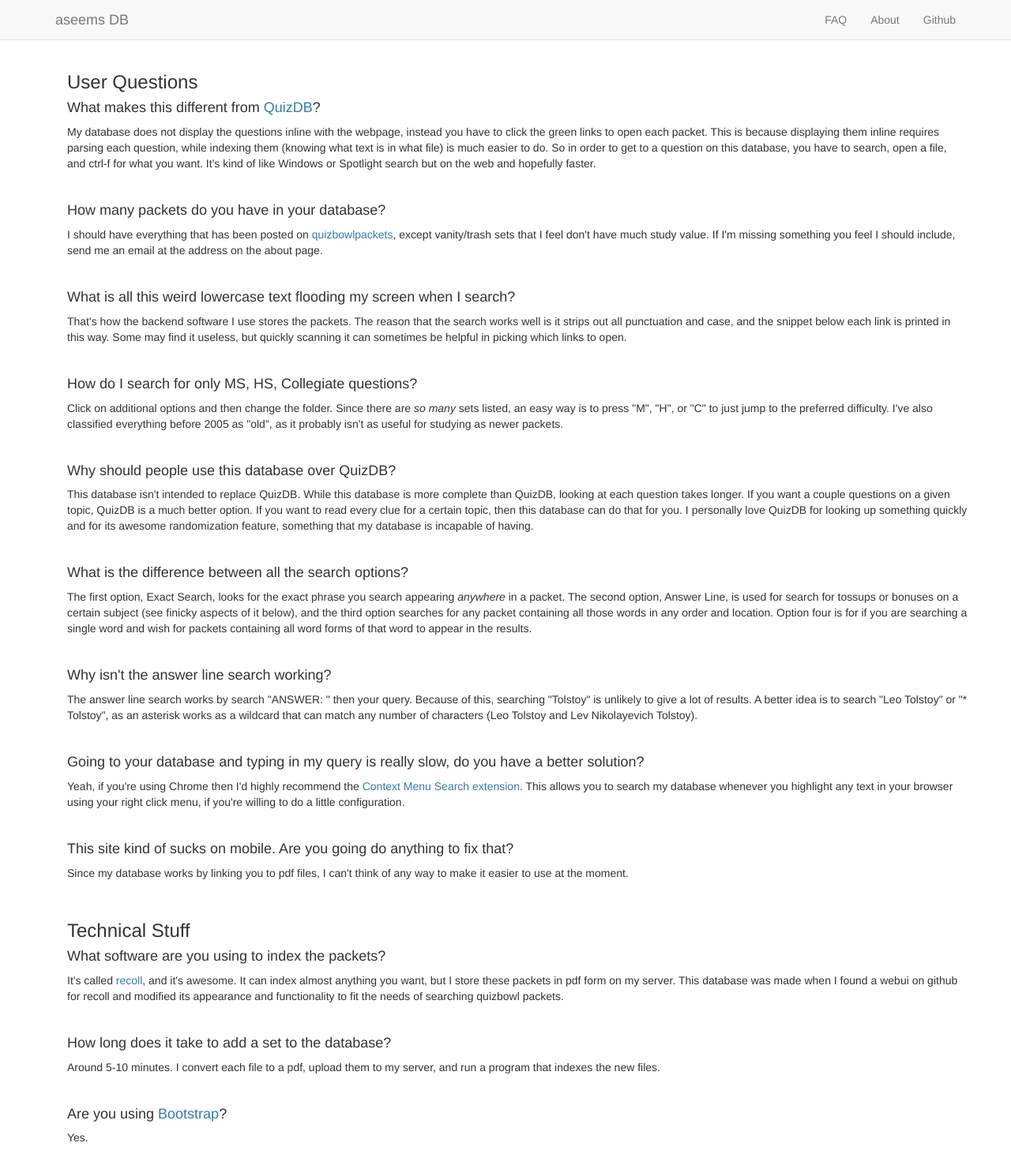
After one commit to aseem-keyal/aseemsDB, a FastAPI app: template app/templates/faq.html in a window 1280 px wide. The commit adds this page. Shown: the whole page at 79% size. Run offline with FastAPI, Linux system fonts and the light colour scheme; the template is opened without the code that fills it, so the values that code supplies are empty; some libraries are stand-ins or nearby versions.

Commit message:
added json,csv links, result badge links, faq and about pages, icon

```diff
--- a/app/main.py
+++ b/app/main.py
@@ -1,5 +1,5 @@
 from typing import Optional
-from fastapi import FastAPI, Request, Query, Path
+from fastapi import FastAPI, Request, Query, Path, Response
 from fastapi.responses import HTMLResponse
 from fastapi.staticfiles import StaticFiles
 from fastapi.templating import Jinja2Templates
@@ -11,6 +11,11 @@ import os
 import math
 import urllib
 import shlex
+import hashlib
+import string
+import json
+import csv
+import io
 
 try:
     from recoll import recoll
@@ -85,6 +90,14 @@ async def main(request: Request):
                                                         "dirs": sorted_dirs(config["dirs"], config["dirdepth"])})
 
 
+@app.get("/faq", response_class=HTMLResponse)
+async def faq(request: Request):
+    return templates.TemplateResponse("faq.html", {"request": request})
+
+@app.get("/about", response_class=HTMLResponse)
+async def about(request: Request):
+    return templates.TemplateResponse("about.html", {"request": request})
+
 @app.get("/preview/{resnum}", response_class=HTMLResponse)
 async def preview(request: Request,
         query: str,
@@ -100,6 +113,46 @@ async def preview(request: Request,
                                                         "filename": filename,
                                                         "packet_text": packet_text})
 
+@app.get("/json")
+async def get_json(request: Request,
+        response: Response,
+        query: str,
+        searchtype: Optional[int] = Query(1, ge=1, le=3),
+        dir: Optional[str] = "<all>",
+        sort: Optional[str] = "url",
+        ascending: Optional[int] = Query(0, ge=0, le=1)):
+    qs = build_query_string(wrap_query(query, searchtype), dir)
+    response.headers['Content-Type'] = 'application/json'
+    response.headers['Content-Disposition'] = 'attachment; filename=recoll-%s.json' % normalise_filename(qs)
+    res, nres, time = await recoll_search(query, searchtype, dir, sort, ascending, 0, dosnippets=True)
+    print(dict(request.query_params))
+    return json.dumps({ 'query': dict(request.query_params), 'results': res })
+
+@app.get("/csv")
+async def get_csv(request: Request,
+        response: Response,
+        query: str,
+        searchtype: Optional[int] = Query(1, ge=1, le=3),
+        dir: Optional[str] = "<all>",
+        sort: Optional[str] = "url",
+        ascending: Optional[int] = Query(0, ge=0, le=1)):
+    qs = build_query_string(wrap_query(query, searchtype), dir)
+    config = get_config()
+    res, nres, time = await recoll_search(query, searchtype, dir, sort, ascending, 0, dosnippets=False)
+    response.headers['Content-Disposition'] = 'attachment; filename=recoll-%s.csv' % normalise_filename(qs)
+
+    si = io.StringIO()
+    cw = csv.writer(si)
+    fields = config['csvfields'].split()
+    cw.writerow(fields)
+    for doc in res:
+        row = []
+        for f in fields:
+            row.append(doc[f])
+        cw.writerow(row)
+    data = si.getvalue().strip("\r\n")
+    return data
+
 @app.get("/results", response_class=HTMLResponse)
 async def results(request: Request,
         query: str,
@@ -110,7 +163,6 @@ async def results(request: Request,
         snippets: Optional[bool] = False,
         page: Optional[int] = Query(1, ge=1)):
     config = get_config()
-    print(snippets)
     results, nres, time = await recoll_search(query, searchtype, dir, sort, ascending, page, dosnippets=snippets)
     #results, nres, time = await recoll_search(query, searchtype, dir, sort, ascending, page)
     return templates.TemplateResponse("results.html", {"request": request,
@@ -123,6 +175,7 @@ async def results(request: Request,
                                                         "pages": calculate_pages(nres, config['perpage']),
                                                         "page_href": render_page_link,
                                                         "packet_href": render_packet_link,
+                                                        "set_href": render_set_link,
                                                         "preview_href": render_preview_link,
                                                         "render_set_name": render_set_name,
                                                         "offset": calculate_offset(page, config['perpage']),
@@ -130,6 +183,7 @@ async def results(request: Request,
                                                         "snippets": snippets,
                                                         "ascending": ascending,
                                                         "render_path": render_path,
+                                                        "render_link_params": render_link_params,
                                                         "render_packet_name": render_packet_name,
                                                         "dirs": sorted_dirs(config['dirs'], config['dirdepth'])})
 
@@ -176,6 +230,16 @@ def get_dirs(tops, depth):
         v = v + dirs
     return ['<all>'] + v
 
+def normalise_filename(fn):
+    valid_chars = "_-%s%s" % (string.ascii_letters, string.digits)
+    out = ""
+    for i in range(0,len(fn)):
+        if fn[i] in valid_chars:
+            out += fn[i]
+        else:
+            out += "_"
+    return out
+
 def sorted_dirs(tops, depth):
     return filter(None, sorted(get_dirs(tops, depth), key=lambda p: (p.count(os.path.sep), p)))
 
@@ -188,9 +252,12 @@ class HlMeths:
 def render_path(path):
     return replace_underscores(re.sub('.+/','', path))
 
+def render_link_params(path, params):
+    return path % urllib.parse.urlencode(params)
+
 def render_preview_link(resnum, params):
     # TODO: extract 'preview' out into a string variable
-    return "./preview/" + str(resnum) + "?%s" % urllib.parse.urlencode(params)
+    return render_link_params("./preview/" + str(resnum) + "?%s", params)
 
 def replace_underscores(filename):
     return filename.replace("_", " ")
@@ -209,6 +276,13 @@ def render_page_link(query, page):
 
 def render_packet_link(filename, page=1):
     return "." + filename[filename.find('/static'):] + "#page=" + str(page)
+
+def render_set_link(filename):
+    q = {}
+    q['dir'] = "/".join(filename.rsplit('/',3)[1:-1])
+    q['query'] = "the"
+    q['snippets'] = 1
+    return './results?%s' % urllib.parse.urlencode(q)
 
 def render_set_name(filename):
     return replace_underscores('/'.join(filename.rsplit('/',3)[1:-1]))
@@ -271,6 +345,14 @@ async def recoll_search(query, searchtype, dir, sort, ascending, page, dosnippet
     q = recoll_initsearch(query, dir, sort, ascending)
     nres = q.rowcount
 
+    if config['maxresults'] == 0:
+        config['maxresults'] = nres
+    if nres > config['maxresults']:
+        nres = config['maxresults']
+    if config['perpage'] == 0 or page == 0:
+        config['perpage'] = nres
+        page = 1
+
     offset = calculate_offset(page, config['perpage'])
     q = scroll_query(q, offset)
     highlighter = HlMeths()
@@ -285,6 +367,7 @@ async def recoll_search(query, searchtype, dir, sort, ascending, page, dosnippet
                     d[f] = v
                 else:
                     d[f] = ''
+            d['sha'] = hashlib.sha1((d['url']+d['ipath']).encode('utf-8')).hexdigest()
             if dosnippets:
                 d['snippet'] = q.makedocabstract(doc, highlighter)
                 d['page_num'] = get_page_num(d['snippet'])
--- /dev/null
+++ b/app/templates/about.html
@@ -0,0 +1,5 @@
+{% extends "base.html" %}
+{% block title %}: About{% endblock %}
+{% block content %}
+<p>I'm Aseem, a former EECS (Electrical Engineering & Computer Science) student at UC Berkeley. I created this database with the intent of having a way to search through every set posted on the Internet. If you have any suggestions, errors, or anything else regarding this database that you would like to send to me, you can email me at <a href="mailto:aseem.keyal@gmail.com">aseem.keyal@gmail.com</a>.</p>
+{% endblock %}
--- a/app/templates/base.html
+++ b/app/templates/base.html
@@ -12,6 +12,9 @@
     <script type="text/javascript" src="static/typeahead.min.js"></script>
     <script src="https://cdnjs.cloudflare.com/ajax/libs/twitter-bootstrap/3.4.1/js/bootstrap.min.js" integrity="sha512-oBTprMeNEKCnqfuqKd6sbvFzmFQtlXS3e0C/RGFV0hD6QzhHV+ODfaQbAlmY6/q0ubbwlAM/nCJjkrgA3waLzg==" crossorigin="anonymous"></script>
 
+    <link rel="icon" type="image/png" href="static/recoll.png">
+    <link rel="search" type="application/opensearchdescription+xml" title="recoll" href="osd.xml">
+
     <title>aseemsDB{% block title %}{% endblock %}</title>
     {% endblock %}
 </head>
--- a/app/templates/components/navbar.html
+++ b/app/templates/components/navbar.html
@@ -6,12 +6,12 @@
       <span class="icon-bar"></span>
       <span class="icon-bar"></span>
     </button>
-    <a class="navbar-brand" href="./">aseems DB</a>
+    <a class="navbar-brand" href="/">aseems DB</a>
   </div>
   <div class="navbar-collapse collapse navbar-responsive-collapse">
     <ul class="nav navbar-nav navbar-right">
-      <li><a href="./faq">FAQ</a></li>
-      <li><a href="./about">About</a></li>
+      <li><a href="/faq">FAQ</a></li>
+      <li><a href="/about">About</a></li>
       <li><a href="https://github.com/aseem-keyal/qbdb">Github</a></li>
     </ul>
   </div>
--- /dev/null
+++ b/app/templates/faq.html
@@ -0,0 +1,66 @@
+{% extends "base.html" %}
+{% block title %}: FAQ{% endblock %}
+{% block content %}
+<div class="container">
+<h3>User Questions</h3>
+
+<h4>What makes this different from <a href="https://www.quizdb.org/">QuizDB</a>?</h4>
+
+<p>My database does not display the questions inline with the webpage, instead you have to click the green links to open each packet. This is because displaying them inline requires parsing each question, while indexing them (knowing what text is in what file) is much easier to do. So in order to get to a question on this database, you have to search, open a file, and ctrl-f for what you want. It's kind of like Windows or Spotlight search but on the web and hopefully faster.</p>
+<br>
+<h4>How many packets do you have in your database?</h4>
+
+<p>I should have everything that has been posted on <a href="http://www.quizbowlpackets.com/">quizbowlpackets</a>, except vanity/trash sets that I feel don't have much study value. If I'm missing something you feel I should include, send me an email at the address on the about page.</p>
+<br>
+<h4>What is all this weird lowercase text flooding my screen when I search?</h4>
+
+<p>That's how the backend software I use stores the packets. The reason that the search works well is it strips out all punctuation and case, and the snippet below each link is printed in this way. Some may find it useless, but quickly scanning it can sometimes be helpful in picking which links to open.</p>
+<br>
+<h4>How do I search for only MS, HS, Collegiate questions?</h4>
+
+<p>Click on additional options and then change the folder. Since there are <em>so many</em> sets listed, an easy way is to press "M", "H", or "C" to just jump to the preferred difficulty. I've also classified everything before 2005 as "old", as it probably isn't as useful for studying as newer packets.</p>
+<br>
+<h4>Why should people use this database over QuizDB?</h4>
+
+<p>This database isn't intended to replace QuizDB. While this database is more complete than QuizDB, looking at each question takes longer. If you want a couple questions on a given topic, QuizDB is a much better option. If you want to read every clue for a certain topic, then this database can do that for you. I personally love QuizDB for looking up something quickly and for its awesome randomization feature, something that my database is incapable of having.</p>
+<br>
+
+<h4>What is the difference between all the search options?</h4>
+
+<p>The first option, Exact Search, looks for the exact phrase you search appearing <em>anywhere</em> in a packet. The second option, Answer Line, is used for search for tossups or bonuses on a certain subject (see finicky aspects of it below), and the third option searches for any packet containing all those words in any order and location. Option four is for if you are searching a single word and wish for packets containing all word forms of that word to appear in the results.</p>
+<br>
+
+<h4>Why isn't the answer line search working?</h4>
+
+<p>The answer line search works by search "ANSWER: " then your query. Because of this, searching "Tolstoy" is unlikely to give a lot of results. A better idea is to search "Leo Tolstoy" or "* Tolstoy", as an asterisk works as a wildcard that can match any number of characters (Leo Tolstoy and Lev Nikolayevich Tolstoy).</p>
+<br>
+
+<h4>Going to your database and typing in my query is really slow, do you have a better solution?</h4>
+
+<p>Yeah, if you're using Chrome then I'd highly recommend the <a href="https://chrome.google.com/webstore/detail/context-menu-search/ocpcmghnefmdhl
+iapafejjohldoga?hl=en">Context Menu Search extension</a>. This allows you to search my database whenever you highlight any text in your browser using your right click menu, if you're willing to do a little configuration.</p>
+<br>
+
+<h4>This site kind of sucks on mobile. Are you going do anything to fix that?</h4>
+
+<p>Since my database works by linking you to pdf files, I can't think of any way to make it easier to use at the moment.</p>
+<br>
+
+<h3>Technical Stuff</h3>
+
+<h4>What software are you using to index the packets?</h4>
+
+<p>It's called <a href="http://www.lesbonscomptes.com/recoll/">recoll</a>, and it's awesome. It can index almost anything you want, but I store these packets in pdf form on my server. This database was made when I found a webui on github for recoll and modified its appearance and functionality to fit the needs of searching quizbowl packets.</p>
+<br>
+
+<h4>How long does it take to add a set to the database?</h4>
+
+<p>Around 5-10 minutes. I convert each file to a pdf, upload them to my server, and run a program that indexes the new files.</p>
+<br>
+
+<h4>Are you using <a href="http://getbootstrap.com/">Bootstrap</a>?</h4>
+
+<p>Yes.</p>
+<br>
+</div>
+{% endblock %}
--- a/app/templates/preview.html
+++ b/app/templates/preview.html
@@ -1,5 +1,5 @@
 {% extends "base.html" %}
-{% block title %} - Preview ({{ filename }}){% endblock %}
+{% block title %}: Preview ({{ filename }}){% endblock %}
 {% block head %}
     {{ super() }}
     <style>
```
Also changed, not shown: app/templates/components/result.html (+4 -3 lines), app/templates/results.html (+7 -1 lines), app/static/recoll.png (added).
